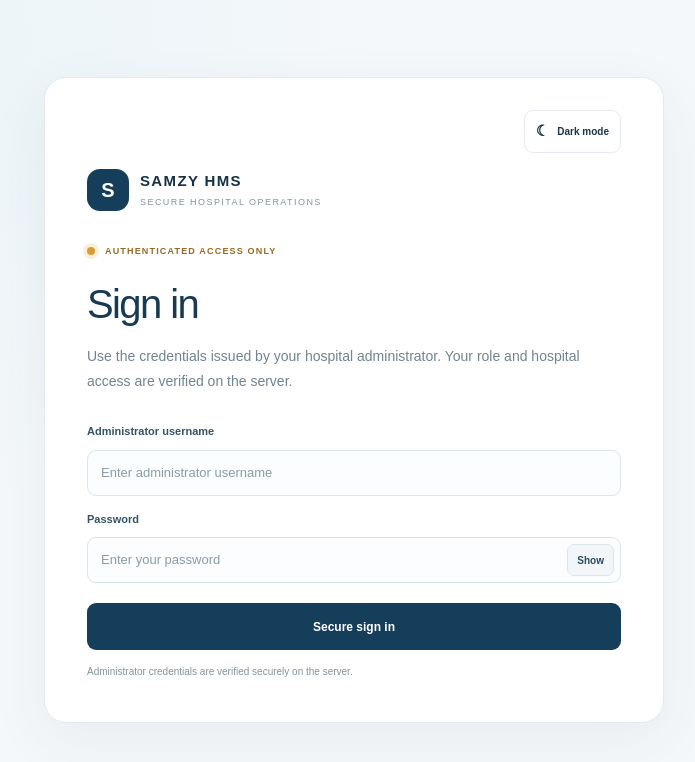
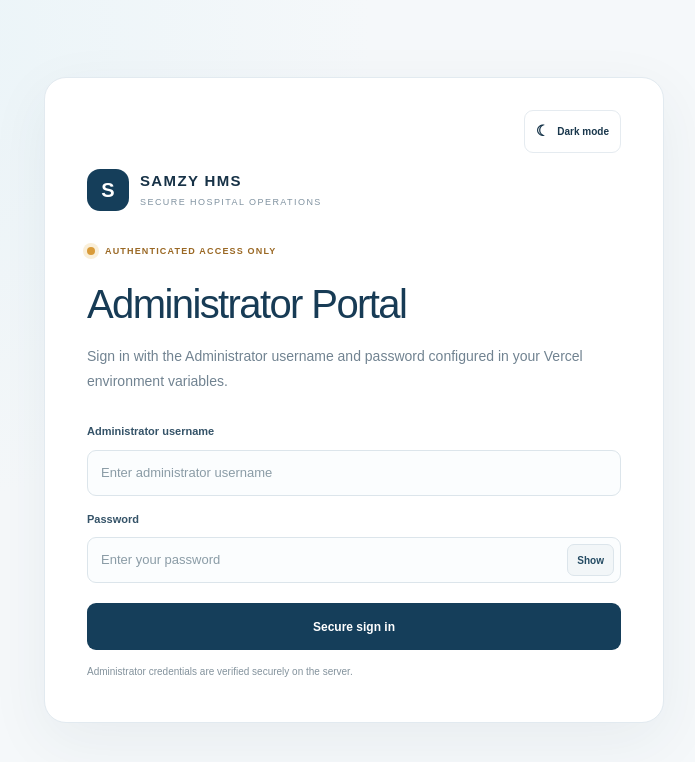
Before and after one commit to Samuel-1111/Samzy-HMS, a Next.js app: page /login in a window 1280 px wide. Shown: the top 762 px of the page, without its empty margins (286-981 px from the left). Built offline with nearby package versions, Linux system fonts and the light colour scheme; no server answers.

Commit message:
Clarify Administrator portal login

```diff
--- a/src/app/login/page.tsx
+++ b/src/app/login/page.tsx
@@ -12,8 +12,8 @@ export default function LoginPage() {
           <span><b>SAMZY HMS</b><small>SECURE HOSPITAL OPERATIONS</small></span>
         </Link>
         <div className="portal-lock-status"><span /> AUTHENTICATED ACCESS ONLY</div>
-        <h1>Sign in</h1>
-        <p className="portal-lock-lead">Use the credentials issued by your hospital administrator. Your role and hospital access are verified on the server.</p>
+        <h1>Administrator Portal</h1>
+        <p className="portal-lock-lead">Sign in with the Administrator username and password configured in your Vercel environment variables.</p>
         <LoginForm />
       </section>
     </main>
```
